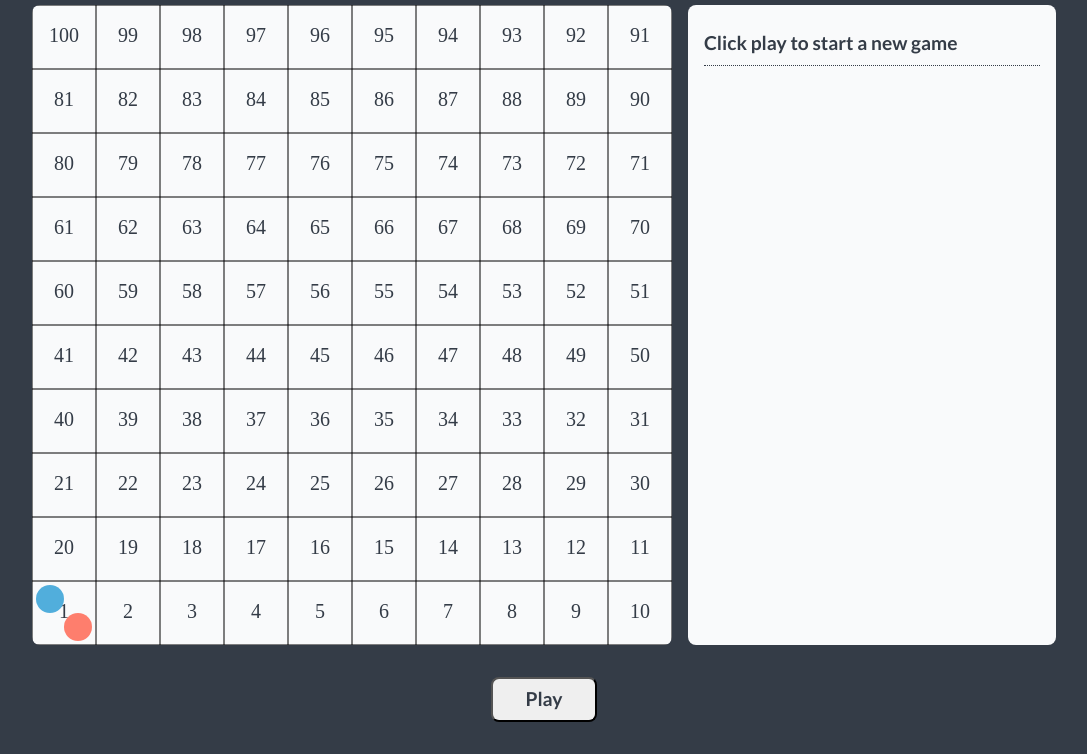
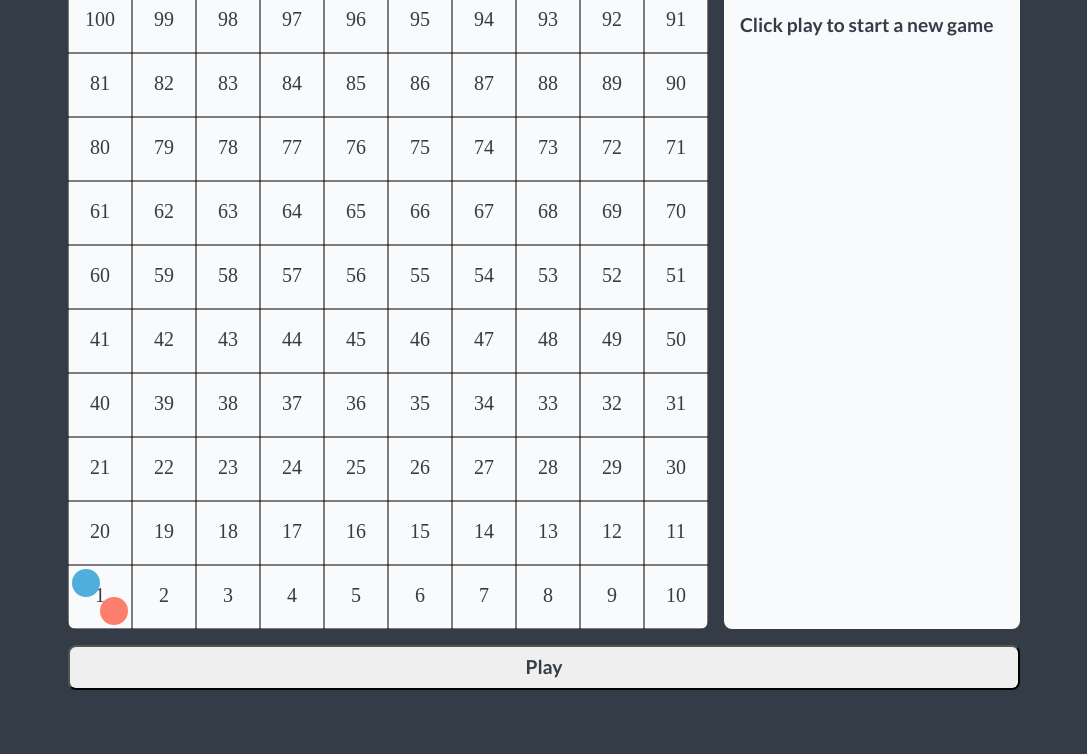
Before and after one commit to david-abell/snakes-and-ladders, a website with bundled scripts: page index.html in a window 1280 px wide. Shown: the part 91-845 px from the top of the page, without its empty margins (96-1183 px from the left). After the commit the page ends 800 px from the top, so only its background shows below. Built offline with nearby package versions, Linux system fonts and the light colour scheme.

Commit message:
reorganize grid layout

```diff
--- a/index.html
+++ b/index.html
@@ -18,15 +18,15 @@
     />
   </head>
   <body>
-    <h1>Snakes and Ladders</h1>
     <div class="grid-container" id="grid-container">
+      <h1 class="header">Snakes and Ladders</h1>
       <div class="board-container" id="board-container"></div>
       <div class="message-container">
         <ol role="list" id="messages" class="messages">
           <li><b>Click play to start a new game</b></li>
         </ol>
       </div>
+      <button class="play-button" id="play-button">Play</button>
     </div>
-    <button id="play-turn">Play</button>
   </body>
 </html>
--- a/style.css
+++ b/style.css
@@ -75,10 +75,10 @@ select {
 }
 
 body {
-  padding-block: 2rem;
+  padding-block: 1rem;
+  padding-inline: 1rem;
   display: block;
   background-color: #343c47;
-  max-width: 80vw;
   margin: auto;
   text-align: center;
 }
@@ -103,27 +103,28 @@ button {
   color: #f9fafb;
 }
 
-h1 {
-  margin-block-end: 1rem;
+.grid-container {
+  display: grid;
+  justify-content: center;
+  justify-items: stretch;
+  align-content: start;
+  grid-template-rows: repeat(4, auto);
+  grid-auto-columns: minmax(0, auto);
+  grid-template-areas:
+    "header"
+    "boards"
+    "playButton"
+    "messages";
+  gap: 1rem;
 }
 
-button {
-  border-radius: 0.5rem;
-  padding-block: 0.5rem;
-  padding-inline: 2rem;
-  color: #343c47;
-  font-weight: 700;
-}
-
-.grid-container {
-  display: grid;
-  grid-template-columns: auto 1fr;
-  gap: 1em;
-  margin-block-end: 2rem;
+.header {
+  grid-area: header;
 }
 
 .board-container {
   position: relative;
+  grid-area: boards;
 }
 
 #game-board {
@@ -134,7 +135,6 @@ button {
 
 #token-board {
   position: absolute;
-  display: block;
   top: 0;
   left: 0;
   z-index: 100;
@@ -143,29 +143,68 @@ button {
 
 .message-container {
   border-radius: 0.5rem;
-  overflow: hidden;
+  min-width: 18.125rem;
+  overflow-y: hidden;
+  grid-area: messages;
 }
 
 .messages {
   background-color: #f9fafb;
   margin: 0;
-  padding: 1em;
+  padding: 1rem;
   word-wrap: break-word;
-  overflow: auto;
+  overflow-y: auto;
   display: flex;
-  flex-direction: column;
-  min-width: 18.75rem;
+  flex-direction: column-reverse;
   text-align: left;
+  max-height: 16rem;
 }
 
 .messages li {
   font-family: "Lato", sans-serif;
   color: #343c47;
-  padding-block: 0.5em;
+  padding-block: 0.5rem;
+  /* margin-inline-start: 16px; */
+}
+
+.messages li:not(:last-child) {
   border-bottom: 1px dotted #343c47;
-  /* margin-inline-start: 16px; */
 }
 
 .messages li:last-child {
   scroll-snap-align: end;
 }
+
+.play-button {
+  border-radius: 0.5rem;
+  padding-block: 0.5rem;
+  padding-inline: 2rem;
+  color: #343c47;
+  font-weight: 700;
+  max-height: 4rem;
+  grid-area: playButton;
+}
+
+@media (min-width: 1200px) {
+  .grid-container {
+    grid-template-rows: repeat(3, auto);
+    grid-template-columns: auto 0.5fr;
+    grid-template-areas:
+      "header header"
+      "boards messages"
+      "playButton playButton";
+    max-width: 100rem;
+    margin-inline: auto;
+  }
+
+  .messages {
+    max-height: 100%;
+    flex-direction: column;
+  }
+}
+
+@media (min-width: 1368px) {
+  body {
+    padding-block: 2rem;
+  }
+}
```
